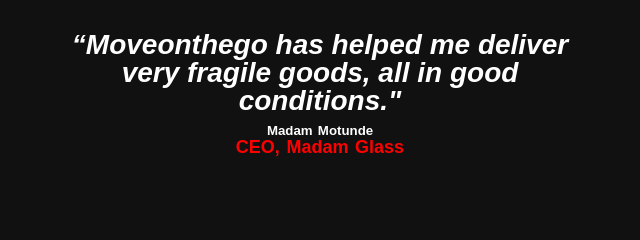
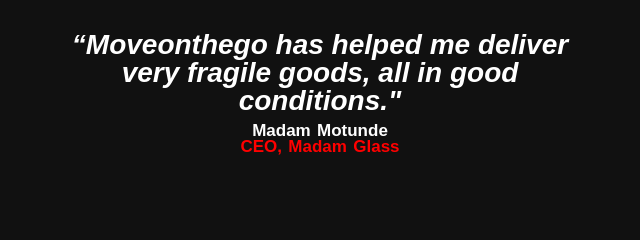
Before and after one commit to eyitayo2/Moveon.gifhub.io, a plain HTML site: page index.html in a window 1280 px wide. Shown: the part 2840-3080 px from the top of the page, 320-960 px from the left. Drawn offline with Linux system fonts and the light colour scheme.

Commit message:
Update style.css

```diff
--- a/style.css
+++ b/style.css
@@ -309,13 +309,14 @@ font-size:28px ;
     word-spacing:0.1rem ;
  margin-top:8px ;
 color:white;
+font-size:17px ;
 
 }
 .container3 h6{
 	color:red ;
 	text-align: center;
 	word-spacing:0.1rem ;
-	font-size:18px ;
+	font-size:17px ;
 }
 .main2{
    display: flex;
```
